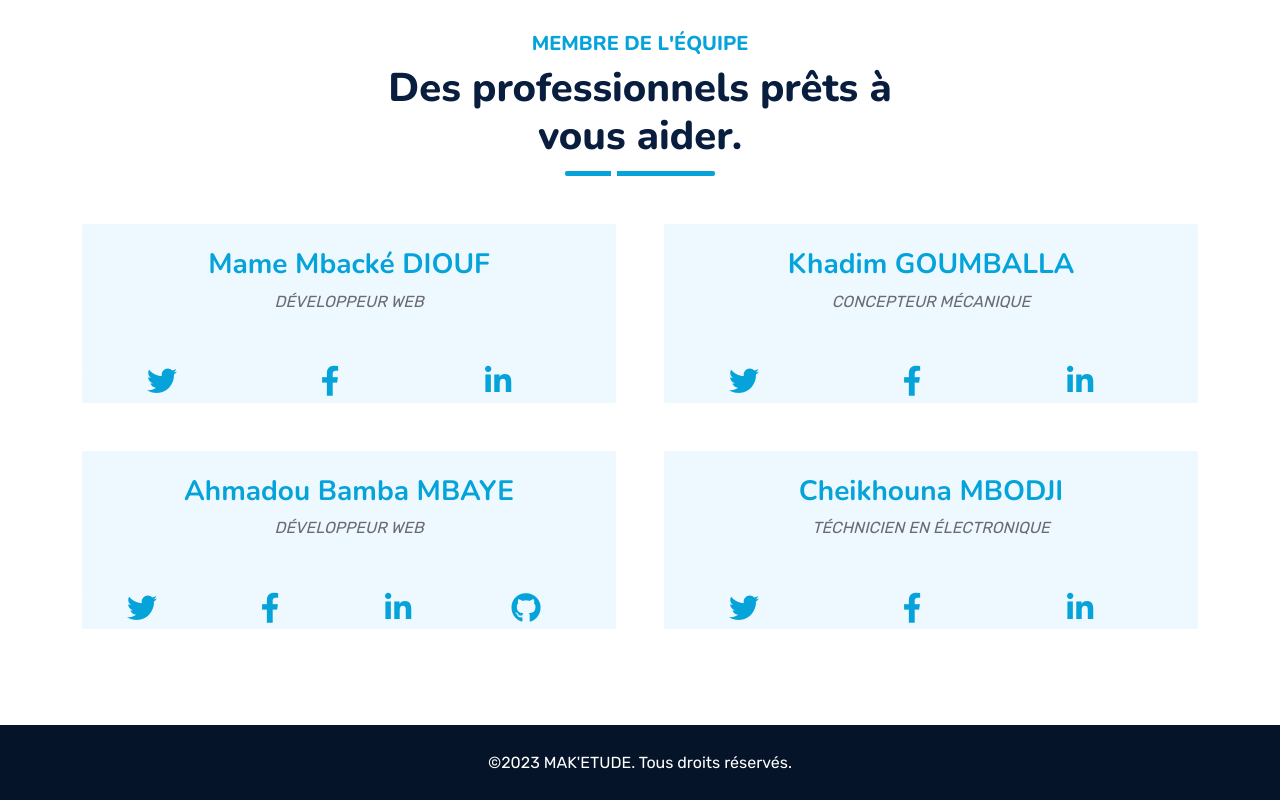
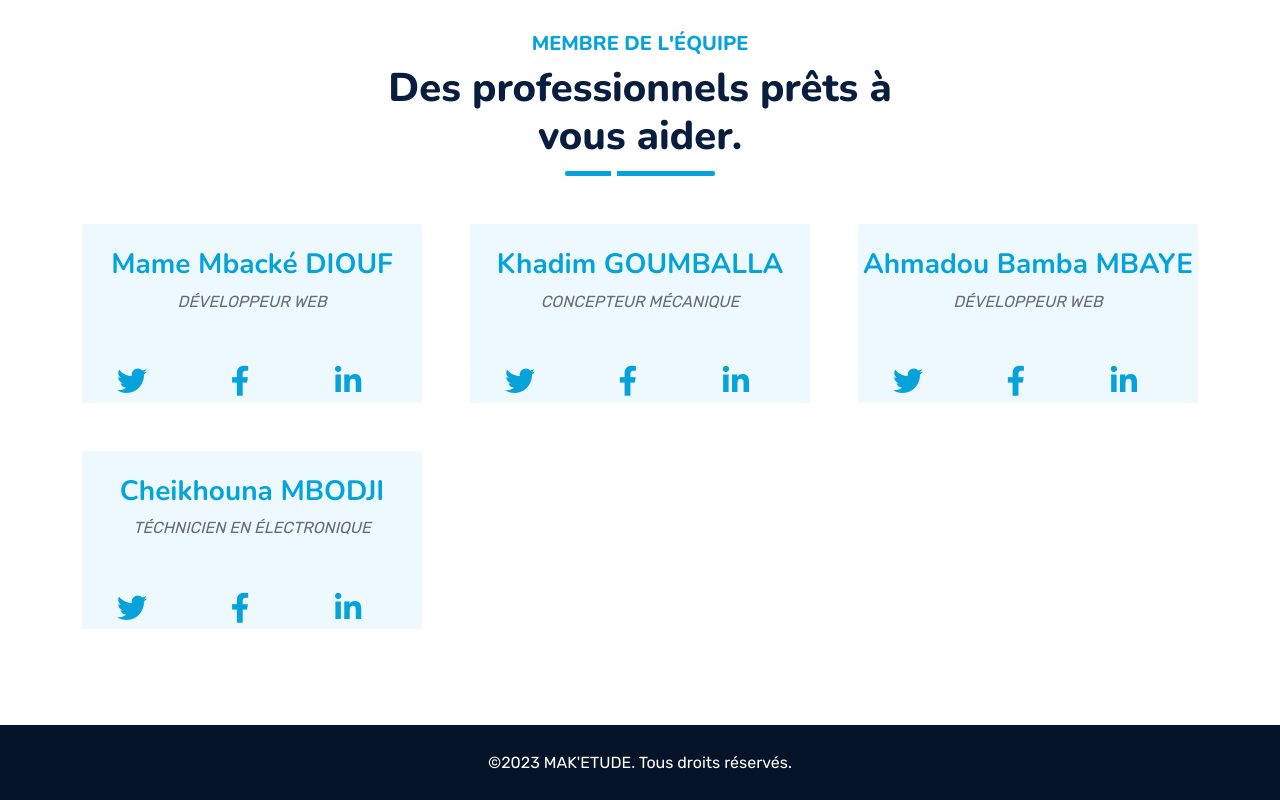
Before and after one commit to ABMBAYE/MakEtude_Vitrine, a plain HTML site: page about.html in a window 1280 px wide. Shown: the part 1619-2419 px from the top of the page. Drawn offline with nearby package versions, Linux system fonts and the light colour scheme.

Commit message:
Ajustement

```diff
--- a/about.html
+++ b/about.html
@@ -94,26 +94,6 @@
     </div>
     <!-- Navbar End -->
 
-
-    <!-- Full Screen Search Start
-    <div class="modal fade" id="searchModal" tabindex="-1">
-        <div class="modal-dialog modal-fullscreen">
-            <div class="modal-content" style="background: rgba(9, 30, 62, .7);">
-                <div class="modal-header border-0">
-                    <button type="button" class="btn bg-white btn-close" data-bs-dismiss="modal" aria-label="Close"></button>
-                </div>
-                <div class="modal-body d-flex align-items-center justify-content-center">
-                    <div class="input-group" style="max-width: 600px;">
-                        <input type="text" class="form-control bg-transparent border-primary p-3" placeholder="Type search keyword">
-                        <button class="btn btn-primary px-4"><i class="bi bi-search"></i></button>
-                    </div>
-                </div>
-            </div>
-        </div>
-    </div>-->
-    <!-- Full Screen Search End -->
-
-
     <!-- About Start -->
     <div class="container-fluid py-5 wow fadeInUp" data-wow-delay="0.1s">
         <div class="container py-5">
@@ -166,7 +146,7 @@
                     <h1 class="mb-0">Des professionnels prêts à vous aider.</h1>
                 </div>
                 <div class="row g-5">
-                    <div class="col-lg-6 wow slideInUp" data-wow-delay="0.3s">
+                    <div class="col-lg-4 wow slideInUp" data-wow-delay="0.3s">
                         <div class="team-item bg-light rounded overflow-hidden">
                             <div class="text-center py-4">
                                 <h3 class="text-primary">Mame Mbacké DIOUF</h3>
@@ -174,14 +154,14 @@
                             </div>
                             <div class="col-lg-4 text-center text-lg-end">
                                 <div class="d-inline-flex align-items-center" style="height: 65px; width : 900px">
-                                    <a class="btn btn-sm btn-outline-light btn-sm-square rounded-circle me-2 text-primary" style="width:160px; font-size : 30px" href=""><i class="fab fa-twitter fw-normal"></i></a>
-                                    <a class="btn btn-sm btn-outline-light btn-sm-square rounded-circle me-2 text-primary" style="width:160px; font-size : 30px" href="https://www.facebook.com/profile.php?id=100000625438804" target="_blank"><i class="fab fa-facebook-f fw-normal"></i></a>
-                                    <a class="btn btn-sm btn-outline-light btn-sm-square rounded-circle me-2 text-primary" style="width:160px; font-size : 30px" href="https://www.linkedin.com/in/mame-mbacke-diouf-173b971ab/" target="_blank"><i class="fab fa-linkedin-in fw-normal"></i></a>
+                                    <a class="btn btn-sm btn-outline-light btn-sm-square rounded-circle me-2 text-primary" style="width:100px; font-size : 30px" href=""><i class="fab fa-twitter fw-normal"></i></a>
+                                    <a class="btn btn-sm btn-outline-light btn-sm-square rounded-circle me-2 text-primary" style="width:100px; font-size : 30px" href="https://www.facebook.com/profile.php?id=100000625438804" target="_blank"><i class="fab fa-facebook-f fw-normal"></i></a>
+                                    <a class="btn btn-sm btn-outline-light btn-sm-square rounded-circle me-2 text-primary" style="width:100px; font-size : 30px" href="https://www.linkedin.com/in/mame-mbacke-diouf-173b971ab/" target="_blank"><i class="fab fa-linkedin-in fw-normal"></i></a>
                                 </div>
                             </div>
                         </div>
                     </div>
-                    <div class="col-lg-6 wow slideInUp" data-wow-delay="0.6s">
+                    <div class="col-lg-4 wow slideInUp" data-wow-delay="0.6s">
                         <div class="team-item bg-light rounded overflow-hidden">
                             <div class="text-center py-4">
                                 <h3 class="text-primary">Khadim GOUMBALLA</h3>
@@ -189,14 +169,14 @@
                             </div>
                             <div class="col-lg-4 text-center text-lg-end">
                                 <div class="d-inline-flex align-items-center" style="height: 65px; width : 900px">
-                                    <a class="btn btn-sm btn-outline-light btn-sm-square rounded-circle me-2 text-primary" style="width:160px; font-size : 30px" href="https://twitter.com/Mame_Kha10" target="_blank"><i class="fab fa-twitter fw-normal"></i></a>
-                                    <a class="btn btn-sm btn-outline-light btn-sm-square rounded-circle me-2 text-primary" style="width:160px; font-size : 30px" href="https://www.facebook.com/Khadimourassou" target="_blank"><i class="fab fa-facebook-f fw-normal"></i></a>
-                                    <a class="btn btn-sm btn-outline-light btn-sm-square rounded-circle me-2 text-primary" style="width:160px; font-size : 30px" href="https://www.linkedin.com/in/khadim-goumballa-55a048202/" target="_blank"><i class="fab fa-linkedin-in fw-normal"></i></a>
+                                    <a class="btn btn-sm btn-outline-light btn-sm-square rounded-circle me-2 text-primary" style="width:100px; font-size : 30px" href="https://twitter.com/Mame_Kha10" target="_blank"><i class="fab fa-twitter fw-normal"></i></a>
+                                    <a class="btn btn-sm btn-outline-light btn-sm-square rounded-circle me-2 text-primary" style="width:100px; font-size : 30px" href="https://www.facebook.com/Khadimourassou" target="_blank"><i class="fab fa-facebook-f fw-normal"></i></a>
+                                    <a class="btn btn-sm btn-outline-light btn-sm-square rounded-circle me-2 text-primary" style="width:100px; font-size : 30px" href="https://www.linkedin.com/in/khadim-goumballa-55a048202/" target="_blank"><i class="fab fa-linkedin-in fw-normal"></i></a>
                                 </div>
                             </div>
                         </div>
                     </div>
-                    <div class="col-lg-6 wow slideInUp" data-wow-delay="0.9s">
+                    <div class="col-lg-4 wow slideInUp" data-wow-delay="0.9s">
                         <div class="team-item bg-light rounded overflow-hidden">
                             <div class="text-center py-4">
                                 <h3 class="text-primary">Ahmadou Bamba MBAYE</h3>
@@ -204,15 +184,14 @@
                             </div>
                             <div class="col-lg-4 text-center text-lg-end">
                                 <div class="d-inline-flex align-items-center" style="height: 65px; width : 900px">
-                                    <a class="btn btn-sm btn-outline-light btn-sm-square rounded-circle me-2 text-primary" style="width:120px; font-size : 30px" href="https://twitter.com/MBAYEAhmadou2" target="_blank"><i class="fab fa-twitter fw-normal"></i></a>
-                                    <a class="btn btn-sm btn-outline-light btn-sm-square rounded-circle me-2 text-primary" style="width:120px; font-size : 30px" href="https://www.facebook.com/ahmadou.mbayeabm" target="_blank"><i class="fab fa-facebook-f fw-normal"></i></a>
-                                    <a class="btn btn-sm btn-outline-light btn-sm-square rounded-circle me-2 text-primary" style="width:120px; font-size : 30px" href="https://www.linkedin.com/in/ahmadou-bamba-mbaye-4633a51a0/" target="_blank"><i class="fab fa-linkedin-in fw-normal"></i></a>
-                                    <a class="btn btn-sm btn-outline-light btn-sm-square rounded-circle me-2 text-primary" style="width:120px; font-size : 30px" href="https://github.com/ABMBAYE/" target="_blank"><i class="fab fa-github fw-normal"></i></a>
+                                    <a class="btn btn-sm btn-outline-light btn-sm-square rounded-circle me-2 text-primary" style="width:100px; font-size : 30px" href="https://twitter.com/MBAYEAhmadou2" target="_blank"><i class="fab fa-twitter fw-normal"></i></a>
+                                    <a class="btn btn-sm btn-outline-light btn-sm-square rounded-circle me-2 text-primary" style="width:100px; font-size : 30px" href="https://www.facebook.com/ahmadou.mbayeabm" target="_blank"><i class="fab fa-facebook-f fw-normal"></i></a>
+                                    <a class="btn btn-sm btn-outline-light btn-sm-square rounded-circle me-2 text-primary" style="width:100px; font-size : 30px" href="https://www.linkedin.com/in/ahmadou-bamba-mbaye-4633a51a0/" target="_blank"><i class="fab fa-linkedin-in fw-normal"></i></a>
                                 </div>
                             </div>
                         </div>
                     </div>
-                    <div class="col-lg-6 wow slideInUp" data-wow-delay="0.9s">
+                    <div class="col-lg-4 wow slideInUp" data-wow-delay="0.9s">
                         <div class="team-item bg-light rounded overflow-hidden">
                             <div class="text-center py-4">
                                 <h3 class="text-primary">Cheikhouna MBODJI</h3>
@@ -220,9 +199,9 @@
                             </div>
                             <div class="col-lg-4 text-center text-lg-end">
                                 <div class="d-inline-flex align-items-center" style="height: 65px; width : 900px">
-                                    <a class="btn btn-sm btn-outline-light btn-sm-square rounded-circle me-2 text-primary" style="width:160px; font-size : 30px" href="" target="_blank"><i class="fab fa-twitter fw-normal"></i></a>
-                                    <a class="btn btn-sm btn-outline-light btn-sm-square rounded-circle me-2 text-primary" style="width:160px; font-size : 30px" href="https://www.facebook.com/cheikhouna.mbodj" target="_blank"><i class="fab fa-facebook-f fw-normal"></i></a>
-                                    <a class="btn btn-sm btn-outline-light btn-sm-square rounded-circle me-2 text-primary" style="width:160px; font-size : 30px" href="" target="_blank"><i class="fab fa-linkedin-in fw-normal"></i></a>
+                                    <a class="btn btn-sm btn-outline-light btn-sm-square rounded-circle me-2 text-primary" style="width:100px; font-size : 30px" href="" target="_blank"><i class="fab fa-twitter fw-normal"></i></a>
+                                    <a class="btn btn-sm btn-outline-light btn-sm-square rounded-circle me-2 text-primary" style="width:100px; font-size : 30px" href="https://www.facebook.com/cheikhouna.mbodj" target="_blank"><i class="fab fa-facebook-f fw-normal"></i></a>
+                                    <a class="btn btn-sm btn-outline-light btn-sm-square rounded-circle me-2 text-primary" style="width:100px; font-size : 30px" href="" target="_blank"><i class="fab fa-linkedin-in fw-normal"></i></a>
                                 </div>
                             </div>
                         </div>
```
